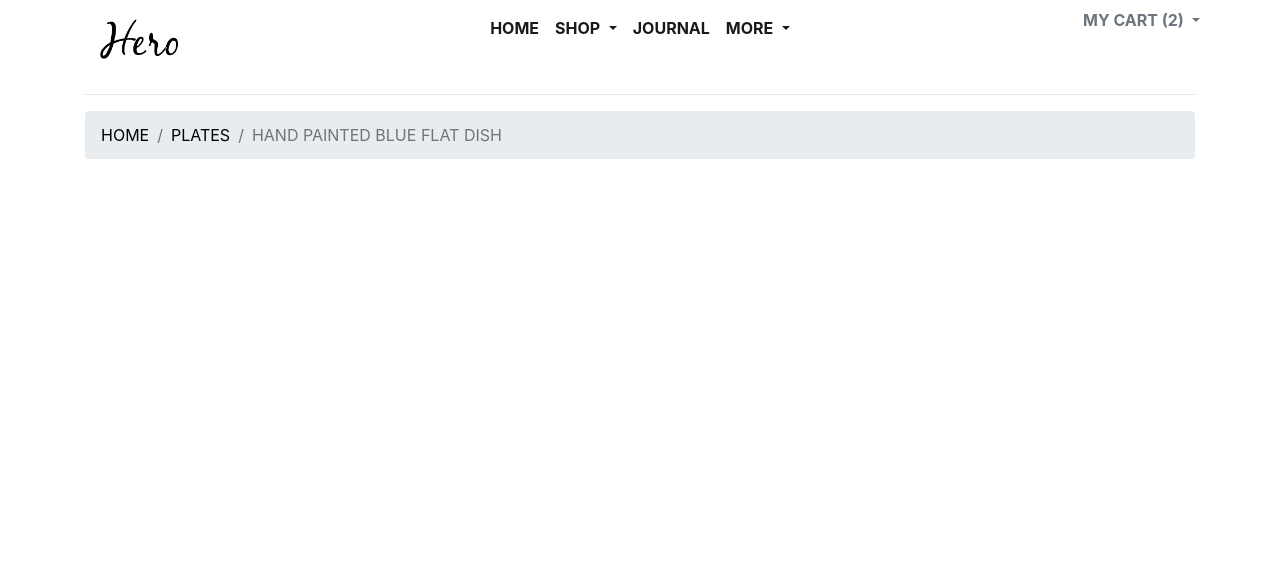
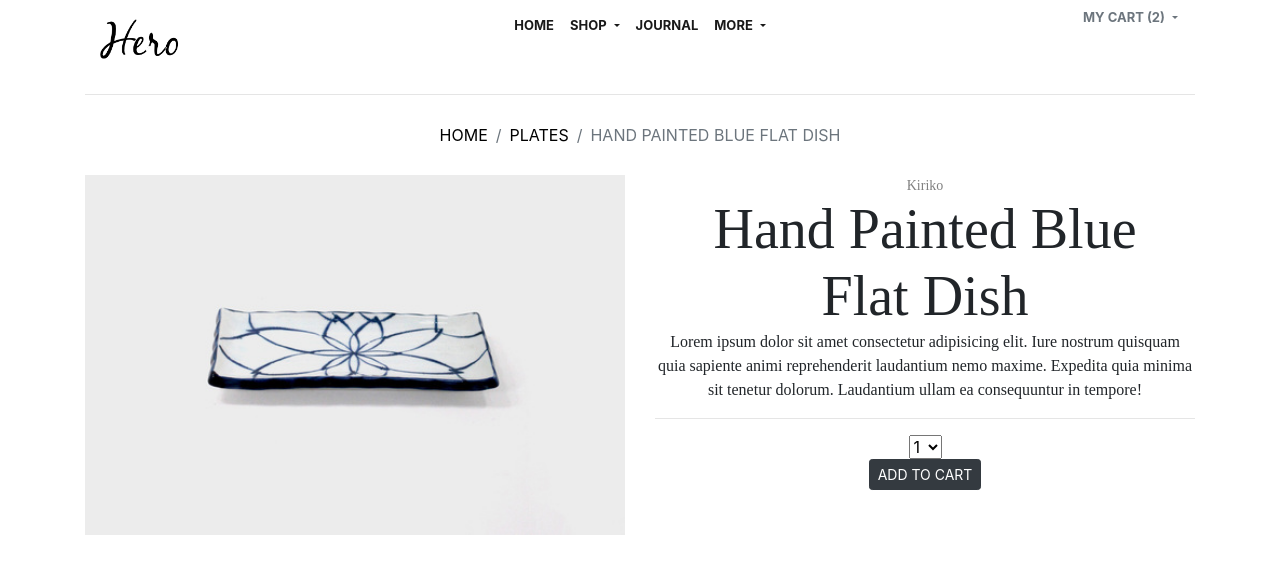
Before and after one commit to hnesaiqe/storefront-html-css, a website: page public/detail-produit.html in a window 1280 px wide. Drawn offline with nearby package versions, Linux system fonts and the light colour scheme.

Commit message:
D.Prod mise en forme

```diff
--- a/public/detail-produit.html
+++ b/public/detail-produit.html
@@ -9,6 +9,7 @@
     <link rel="stylesheet" href="https://cdn.jsdelivr.net/npm/bootstrap@4.5.3/dist/css/bootstrap.min.css"
         integrity="sha384-TX8t27EcRE3e/ihU7zmQxVncDAy5uIKz4rEkgIXeMed4M0jlfIDPvg6uqKI2xXr2" crossorigin="anonymous">
 
+    <link rel="stylesheet" href="styles.css">
     <link rel="stylesheet" href="detail.css">
 
 </head>
@@ -129,11 +130,54 @@
                 </div>
         </header>
         <hr>
-        <div class="breadcrumb" class="text-center">
+
+        <!-- breadcrumb -->
+
+        <div class="row">
+            <div class="col"></div>
+            <div class="breadcrumb" class="col-auto">
                 <li class="breadcrumb-item text-uppercase" style="color: black;"><a href="#"></a>home</li>
                 <li class="breadcrumb-item text-uppercase" style="color: black;"><a href="#"></a>Plates</li>
                 <li class="breadcrumb-item active text-uppercase text-muted" aria-current="page">hand painted
                     blue flat dish</li>
+            </div>
+            <div class="col"></div>
+        </div>
+
+        <!-- Détail du Produit -->
+
+        <div class="row">
+            <div class="col" class="image"><img class="w-100" src="../media/hand-painted-blue-flat-dish.jpg"
+                    alt="hand painted blue flat dish" />
+            </div>
+            <div class="col" class="detail">
+                <div class="brand text-center" style="font-family: serif;">Kiriko</div>
+                <div class="title text-center font-weight-normal text-capitalize display-4" style="font-family: serif;">
+                    hand painted blue <br>flat dish</br></div>
+                <div class="price text-center" style="font-family: serif;"></div>
+                <div class="description text-center" style="font-family: serif;">Lorem ipsum dolor sit amet consectetur
+                    adipisicing elit. Iure
+                    nostrum quisquam
+                    quia sapiente animi reprehenderit laudantium nemo maxime. Expedita quia minima sit tenetur dolorum.
+                    Laudantium ullam ea consequuntur in tempore!
+                </div>
+                <hr>
+                <div class="order text-center display-flex">
+                    <div class="quantity"><select name="quantity" autocomplete="off" id="quantity" tabindex="0"
+                            class="a-native-dropdown">
+                            <option value="1" selected="">1</option>
+                            <option value="2">2
+                            </option>
+                            <option value="3">3
+                            </option>
+                            <option value="4">4
+                            </option>
+                        </select>
+                    </div>
+                    <div class="add-backet"><button type="button" class="btn btn-dark btn-sm text-uppercase">Add to cart
+                        </button></div>
+                </div>
+            </div>
         </div>
     </div>
 
--- a/sass/detail.scss
+++ b/sass/detail.scss
@@ -1,3 +1,6 @@
 .breadcrumb {
-    background-color: none;
+    background-color: white;
 }
+.detail {
+    font-family: serif;
+}
```
Also changed, not shown: public/home.html (+1 -1 lines), public/detail.css.
